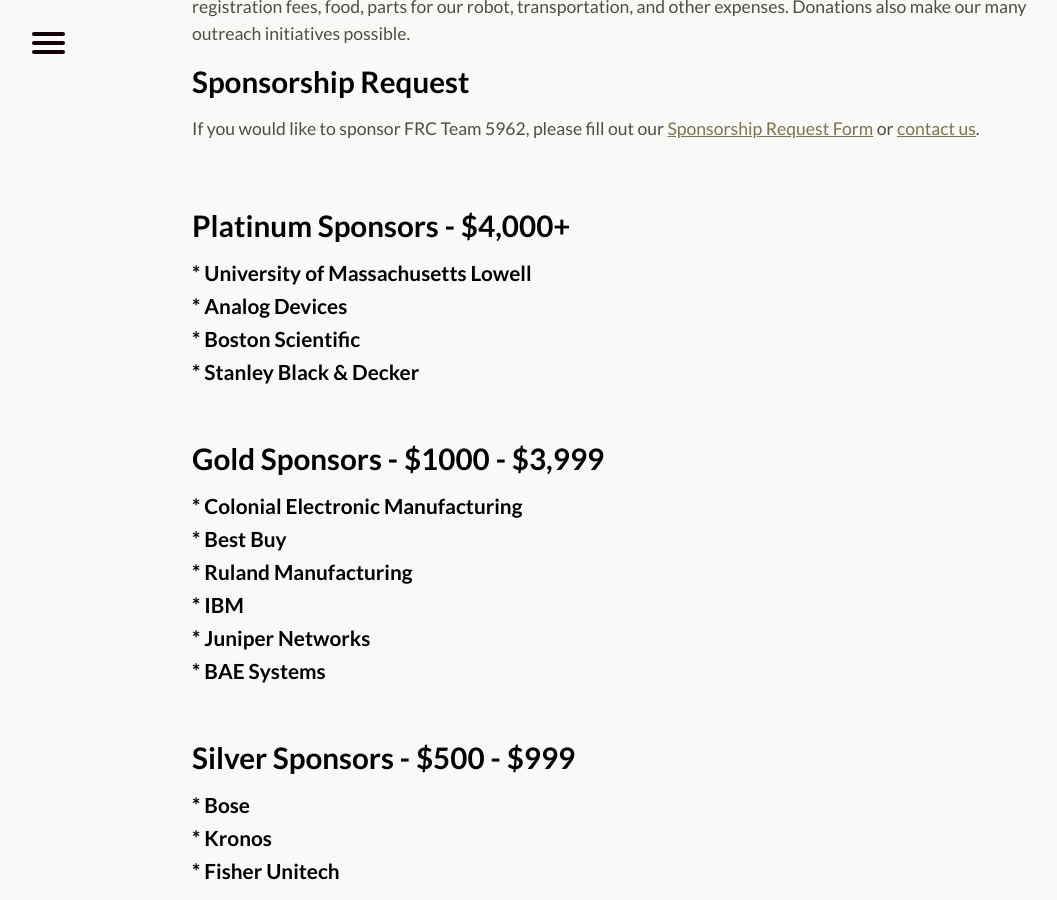
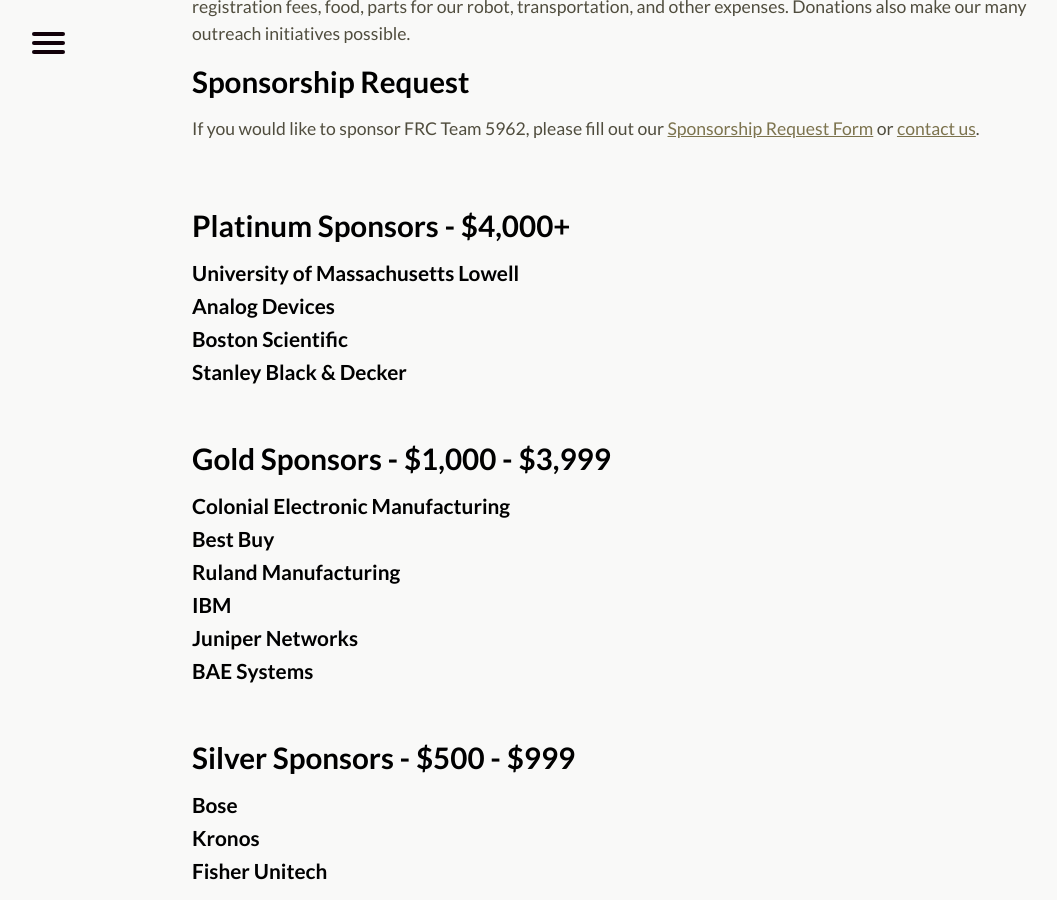
Before and after one commit to perSEVERE-5962/frc5962, a Jekyll site: the page built from sponsors.md, in a window 1280 px wide and 900 px high, scrolled down 636 px. Shown: the whole window, without its empty margins (0-1057 px from the left). Built offline with Jekyll 4.4.1, drawn with Linux system fonts in a browser that asks for light colours; some of the changed text lies outside the part shown.

Commit message:
Updated Sponsors

```diff
--- a/sponsors.md
+++ b/sponsors.md
@@ -6,35 +6,51 @@
 Our sponsors are a big reason for our success, and we are incredibly grateful for their donations. Donations pay for registration fees, food, parts for our robot, transportation, and other expenses. Donations also make our many outreach initiatives possible.
 
 ## Sponsorship Request
+
 If you would like to sponsor FRC Team 5962, please fill out our [Sponsorship Request Form](https://drive.google.com/file/d/1cbe8bZwyNJ8WoEUp1mdeV8005pS-tHRw/view?usp=sharing) or [contact us](https://frcpersevere.com/contact).
 
 <div class="divider"></div>
 
-## Platinum Sponsors - $4,000+
-### * University of Massachusetts Lowell
-### * Analog Devices
-### * Boston Scientific
-### * Stanley Black & Decker
+## Platinum Sponsors - $4,000\+
+
+### University of Massachusetts Lowell
+
+### Analog Devices
+
+### Boston Scientific
+
+### Stanley Black & Decker
 
 <div class="divider"></div>
 
-## Gold Sponsors - $1000 - $3,999
-### * Colonial Electronic Manufacturing
-### * Best Buy
-### * Ruland Manufacturing
-### * IBM
-### * Juniper Networks
-### * BAE Systems
+## Gold Sponsors - $1,000 - $3,999
+
+### Colonial Electronic Manufacturing
+
+### Best Buy
+
+### Ruland Manufacturing
+
+### IBM
+
+### Juniper Networks
+
+### BAE Systems
 
 <div class="divider"></div>
 
 ## Silver Sponsors - $500 - $999
-### * Bose
-### * Kronos
-### * Fisher Unitech
+
+### Bose
+
+### Kronos
+
+### Fisher Unitech
 
 <div class="divider"></div>
 
 ## Bronze Sponsors - $100 - $499
-### * FIRST HQ
-### * Anderson Power Products
+
+### *FIRST* HQ
+
+### Anderson Power Products
```
